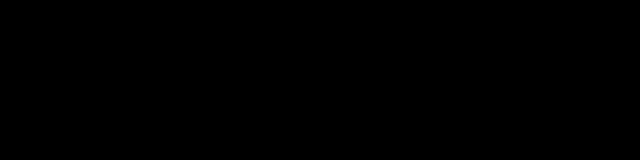
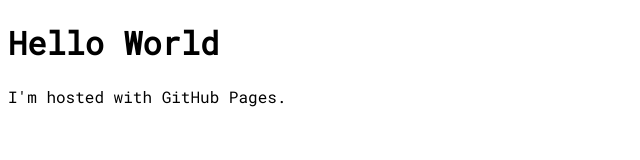
Before and after one commit to miopio/miopio.github.io, a plain HTML site: page index.html in a window 1280 px wide. Shown: the whole page, without its empty margins (0-640 px from the left). Drawn offline with Linux system fonts and the light colour scheme.

Commit message:
Update styles.css

```diff
--- a/styles.css
+++ b/styles.css
@@ -1,7 +1,7 @@
 body {
-	background-color: black;
+	background-color: white;
 }
 
-h1 {
+h1, p {
 	font-family: 'Roboto Mono', monospace;
 }
```
